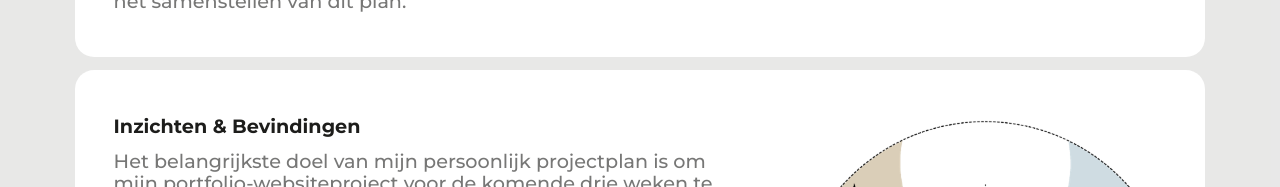
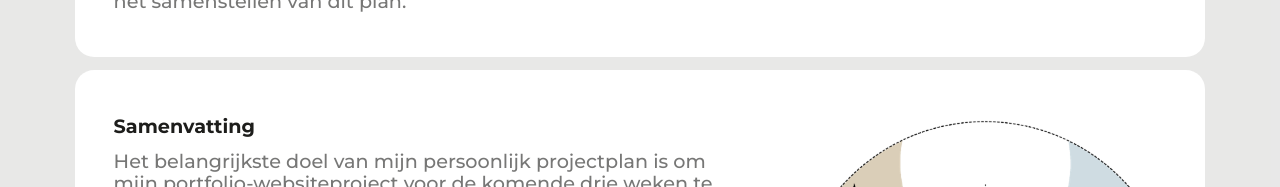
Before and after one commit to metteghijsen/semester6-website, a Nuxt app in the folder frontend/: page /deliverable/projectplan in a window 1280 px wide. Shown: the part 319-506 px from the top of the page. Built offline with nearby package versions, Linux system fonts and the light colour scheme.

Commit message:
Feature: Changed title

```diff
--- a/frontend/pages/deliverable/projectplan.vue
+++ b/frontend/pages/deliverable/projectplan.vue
@@ -9,7 +9,7 @@
         <UiTextbox
           add-image
           image-name="cmdmethods"
-          title="Inzichten & Bevindingen"
+          title="Samenvatting"
         >
           Het belangrijkste doel van mijn persoonlijk projectplan is om mijn portfolio-websiteproject voor de komende drie weken te sturen en goed te plannen. Ondanks mijn natuurlijke neiging om direct aan het ontwerp te beginnen, realiseer ik me dat dit semester een onderzoekende aanpak vereist. Daarom heb ik onderzoeksvragen en -methoden zorgvuldig geformuleerd met behulp van het CMD Method Pack.
           <br><br>Tijdens het proces heb ik twee keer feedback gekregen van Constanze, wat mijn projectaanpak heeft versterkt. Ze benadrukte het belang van het demonstreren van de kwaliteit van mijn werk in de portfolio en moedigde diepgaander onderzoek aan. Ze suggereerde ook bibliografisch onderzoek als aanvullende methode. Daarnaast heeft ze waardevolle feedback gegeven over een grafiek die ik had gemaakt, waarin ik mijn projectstappen beschreef.
```
